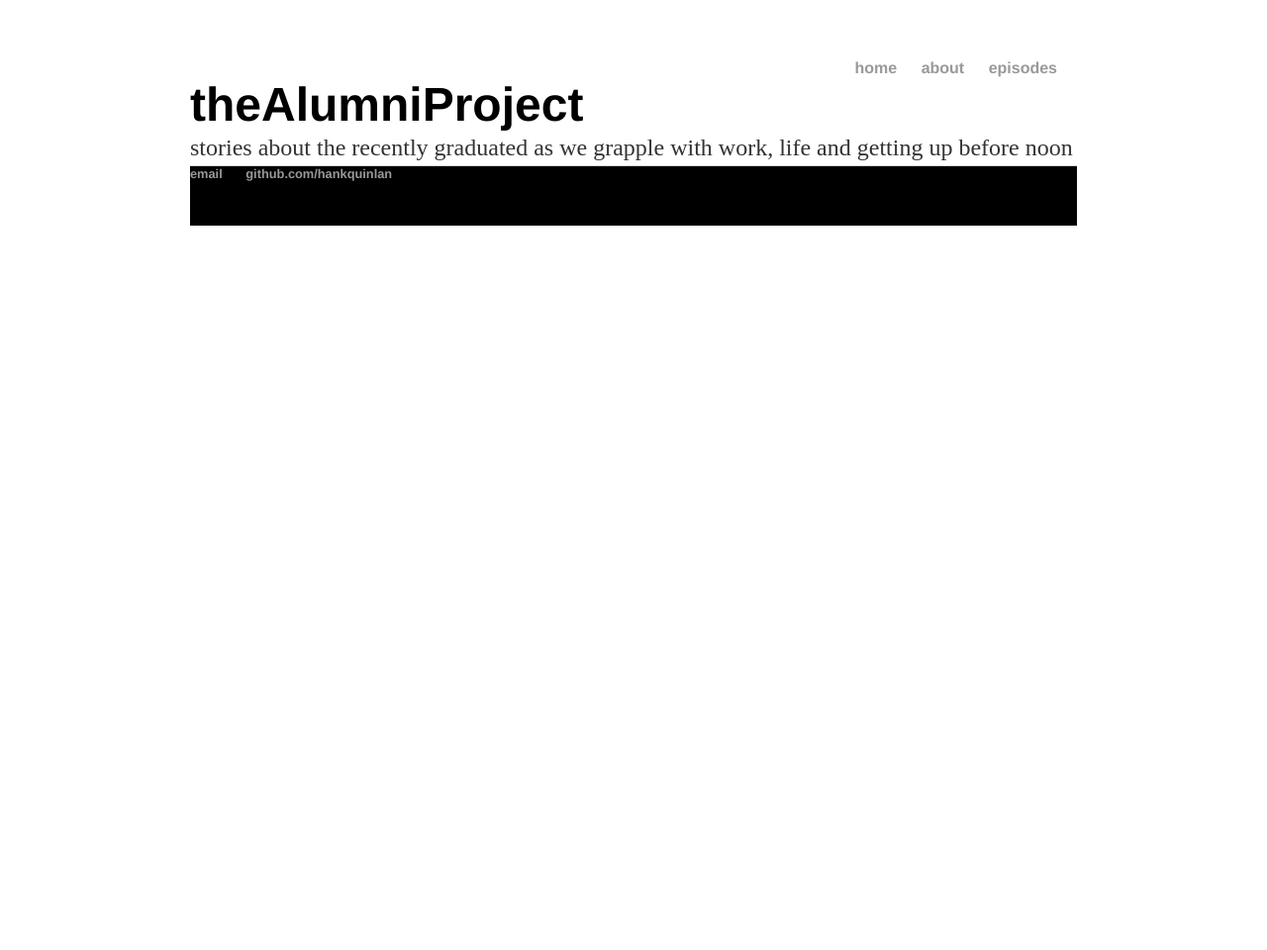
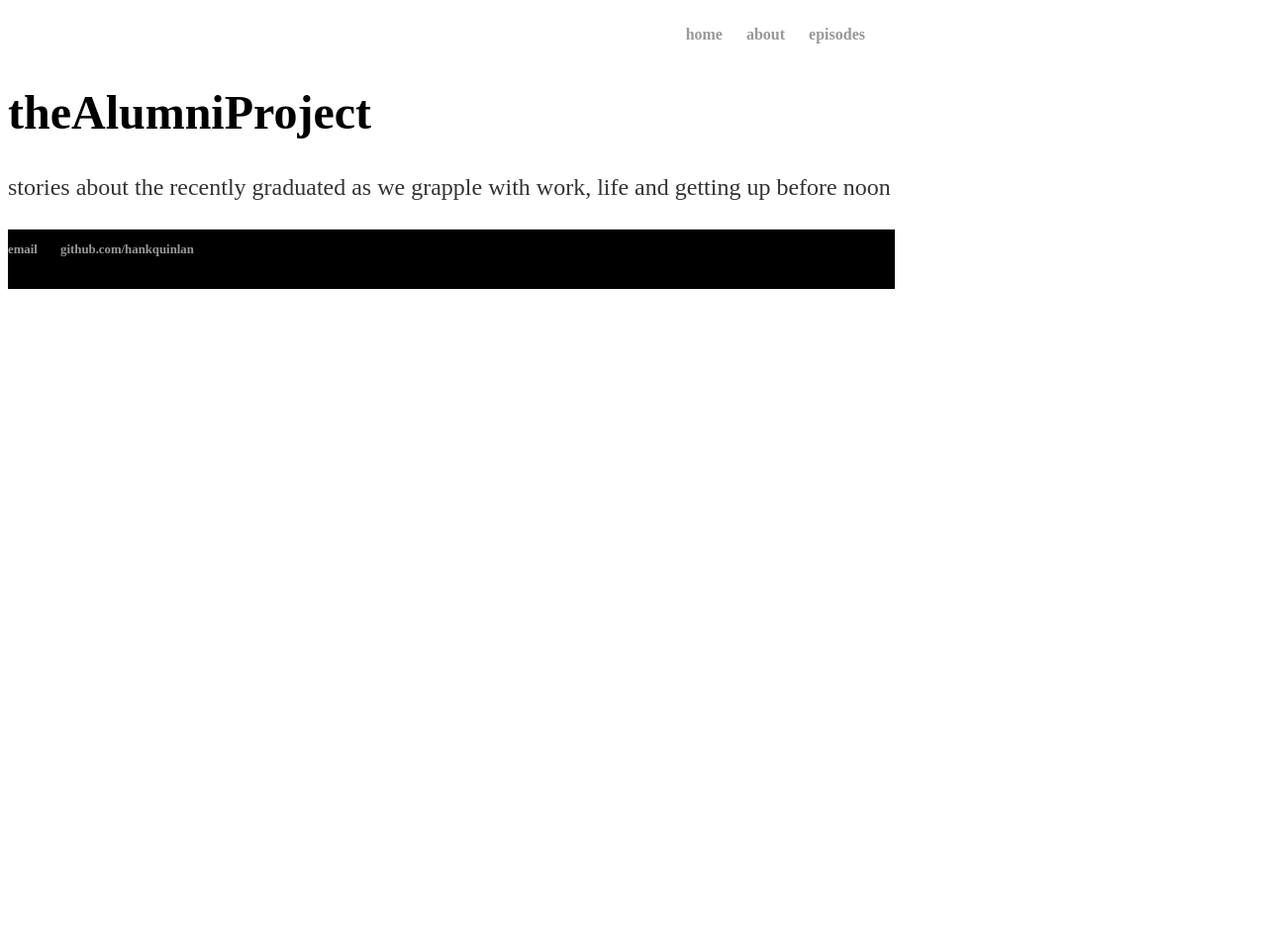
Before and after one commit to dlam58/theAlumniDiaries, a Jekyll site: the page built from index.html, in a window 1280 px wide. Shown: the whole page at 99% size. Built offline with Jekyll 4.4.1, drawn with Linux system fonts in a browser that asks for light colours; after the commit the page ends 900 px from its top, so only the background shows below that.

Commit message:
Update body style

```diff
--- a/css/main.css
+++ b/css/main.css
@@ -1,16 +1,16 @@
 body {
-    margin: 60px auto;
     width: 70%;
+    background color: white;
 }
 footer ul {
-    font-family:'Helvetica', 'Arial', 'Sans-Serif';
+    font-family:'PT Sans','Sans-Serif';
     padding: 0px;
     list-style: none;
     font-weight: bold;
 }
 nav ul{
-    font-family:'Helvetica', 'Arial', 'Sans-Serif';
-    padding: 0px;
+    font-family:'PT Sans','Sans-Serif';
+    padding: 10px;
     list-style: none;
     font-weight: bold;
     text-align: right;
@@ -32,7 +32,7 @@ a:hover {
 }
 h1 {
     font-size: 3em;
-    font-family:'Helvetica', 'Arial', 'Sans-Serif';
+    font-family:'PT Sans','Sans-Serif';
 }
 p {
     font-size: 1.5em;
@@ -42,6 +42,7 @@ p {
 footer {
     border-top: 1px solid #d5d5d5;
     font-size: .8em;
+    width: 100%;
 }
 
 ul.posts {
@@ -53,12 +54,6 @@ ul.posts li {
     list-style: none;
 }
   /* footer styling */
-* {
-  margin: 0;
-}
-html, body {
-  height: 100%;
-}
 .page-wrap {
   min-height: 100%;
   /* equal to footer height */
```
